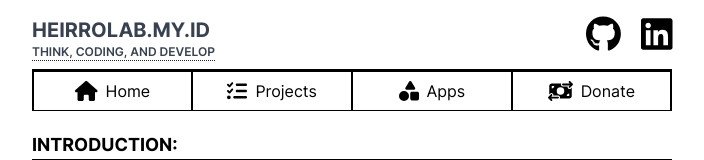
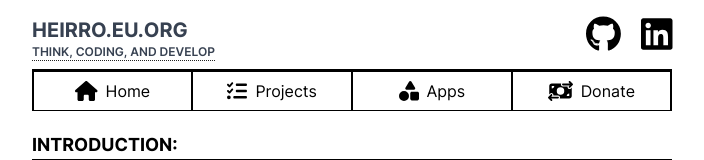
Before and after one commit to heirro/heirro.dev, a Next.js app: page / in a window 1280 px wide. Shown: the top 160 px of the page, without its empty margins (288-992 px from the left). Built offline with nearby package versions, Linux system fonts and the light colour scheme.

Commit message:
For EU.ORG

```diff
--- a/next-sitemap.config.js
+++ b/next-sitemap.config.js
@@ -5,7 +5,7 @@
 module.exports = {
   // !STARTERCONF Change the siteUrl
   /** Without additional '/' on the end, e.g. https://theodorusclarence.com */
-  siteUrl: 'https://heirrolab.my.id',
+  siteUrl: 'https://heirrolab.eu.org',
   generateRobotsTxt: true,
   robotsTxtOptions: {
     policies: [{ userAgent: '*', allow: '/' }],
--- a/src/components/layout/Layout.tsx
+++ b/src/components/layout/Layout.tsx
@@ -19,7 +19,7 @@ export default function Layout(props: { children: React.ReactNode }) {
           {/* HEADER */}
           <div className='flex flex-row content-between border-b-2 border-solid border-black pb-2'>
             <div className='container font-bold'>
-              <p className='border-0 text-xl text-gray-700'>HEIRROLAB.MY.ID</p>
+              <p className='border-0 text-xl text-gray-700'>HEIRRO.EU.ORG</p>
               <p className='border-0 text-xs text-gray-700'>
                 <UnderlineLink href=''>
                   THINK, CODING, AND DEVELOP
```
